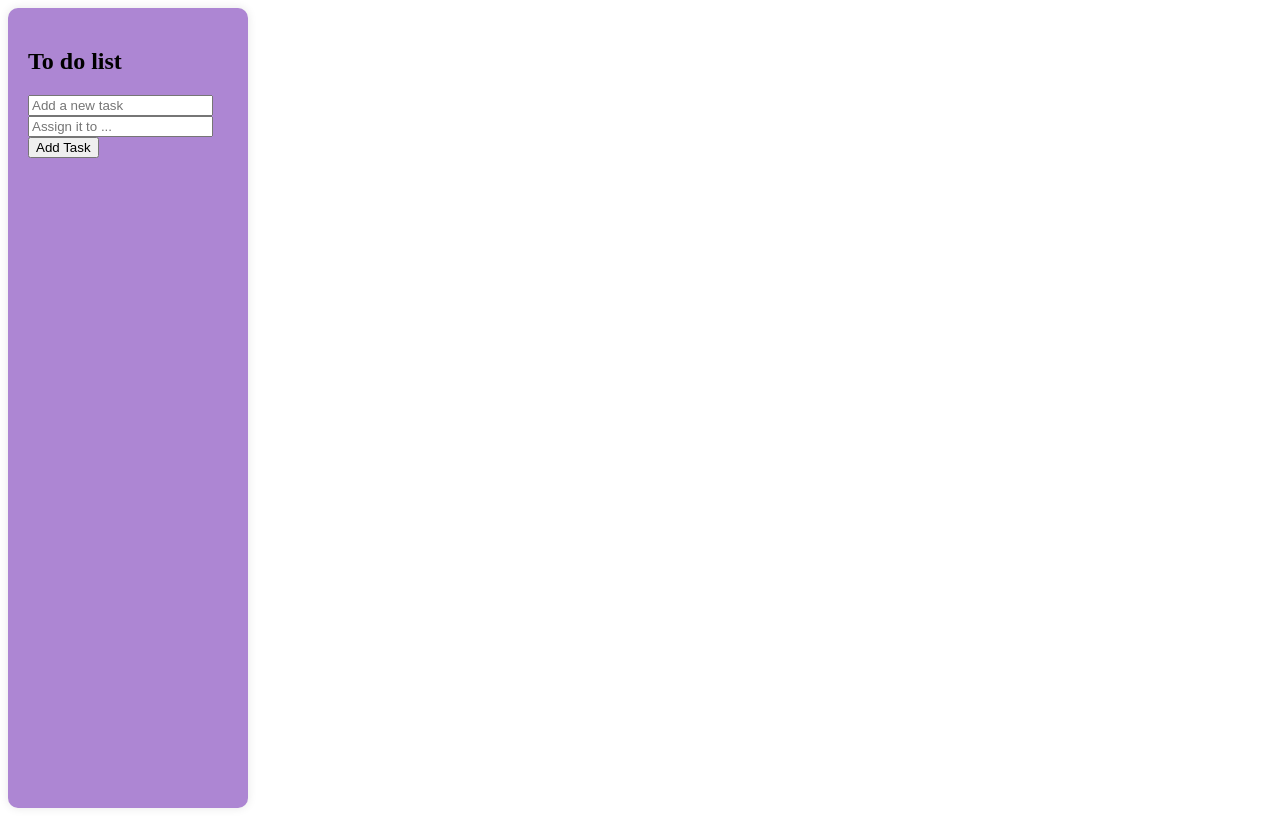
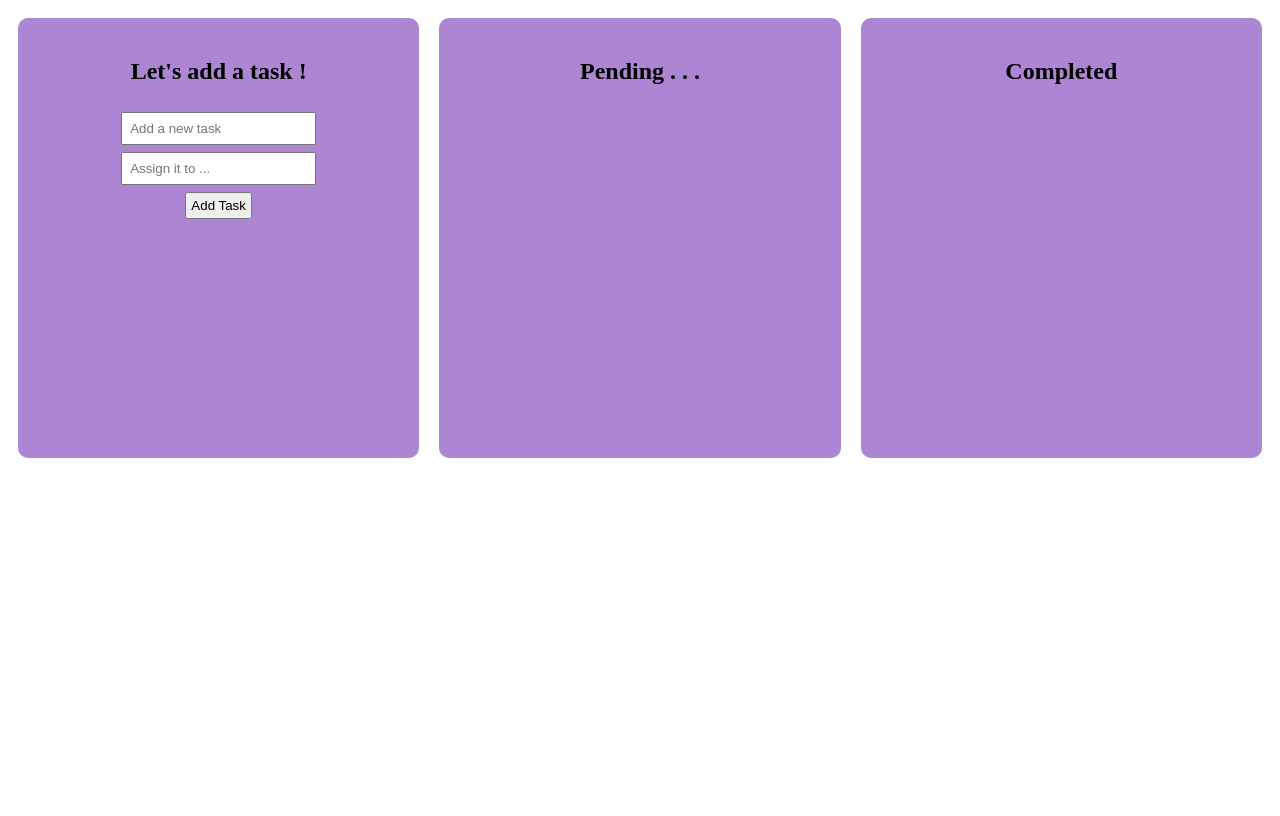
Before and after one commit to StephKabboul/To_Do_List, a plain HTML site: page index.html in a window 1280 px wide. Drawn offline with Linux system fonts and the light colour scheme.

Commit message:
Added 2 more containers for pending and completed tasks.

```diff
--- a/Styles/styles.css
+++ b/Styles/styles.css
@@ -1,23 +1,45 @@
 body {
     display: flex;
-    justify-content: flex-start;
+    justify-content: center;
     height: 100vh;
     width:100vw
+    box-sizing: border-box;
 }
 
 
 .container {
-
+    display: flex;
+    flex-direction: column;
+    align-items: center;
     padding: 20px;
     border-radius: 10px;
-    box-shadow: 0 0 10px rgba(0, 0, 0, 0.1);
     width: 200px;
+    max-height: 50%;
     background-color: rgb(173, 134, 211);
-    /* flex-grow:1 */
+    flex-grow: 1;
+    margin: 10px;
+
 }
+
 
 
 form{
     display:flex;
-    flex-direction: column;
+    flex-direction:column;
+    /* width: 100%; */
+
 }
+
+input{
+    padding: 7px;
+    margin-top: 7px;
+}
+
+button{
+    padding:4px;
+    margin-top:7px
+}
+
+button:hover{
+    background-color: rgba(255, 255, 255, 0.923);
+}
--- a/index.html
+++ b/index.html
@@ -8,10 +8,20 @@
 </head>
 <body>
     <div class = "container">
-        <h2>To do list</h2>
+        <h2>Let's add a task !</h2>
         <input type="text" id="task" name="task"  placeholder="Add a new task" required>
         <input type="text" id="person" name="person" placeholder="Assign it to ..." required>
         <button type="submit">Add Task</button>
     </div>
+    <div class = "container">
+        <h2>Pending . . . </h2>
+        <ul id="PendingTasks" ></ul>
+    </div>
+    <div class = "container">
+        <h2>Completed</h2>
+        <ul id="Completed !" ></ul>
+    </div>
+
+
 </body>
 </html>
```
